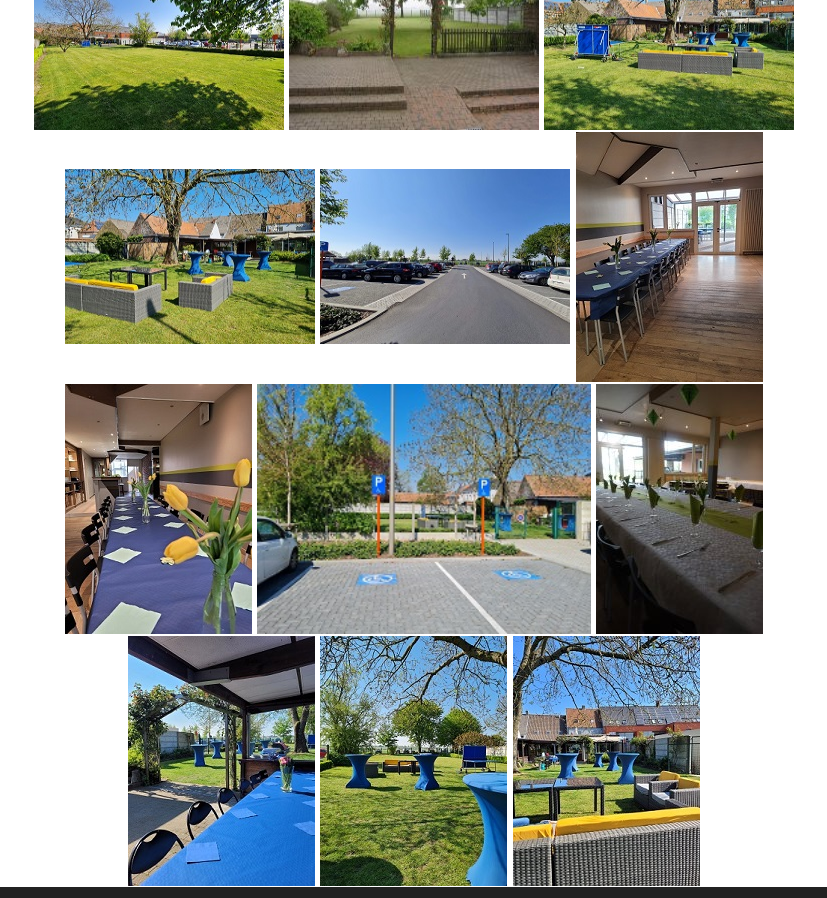
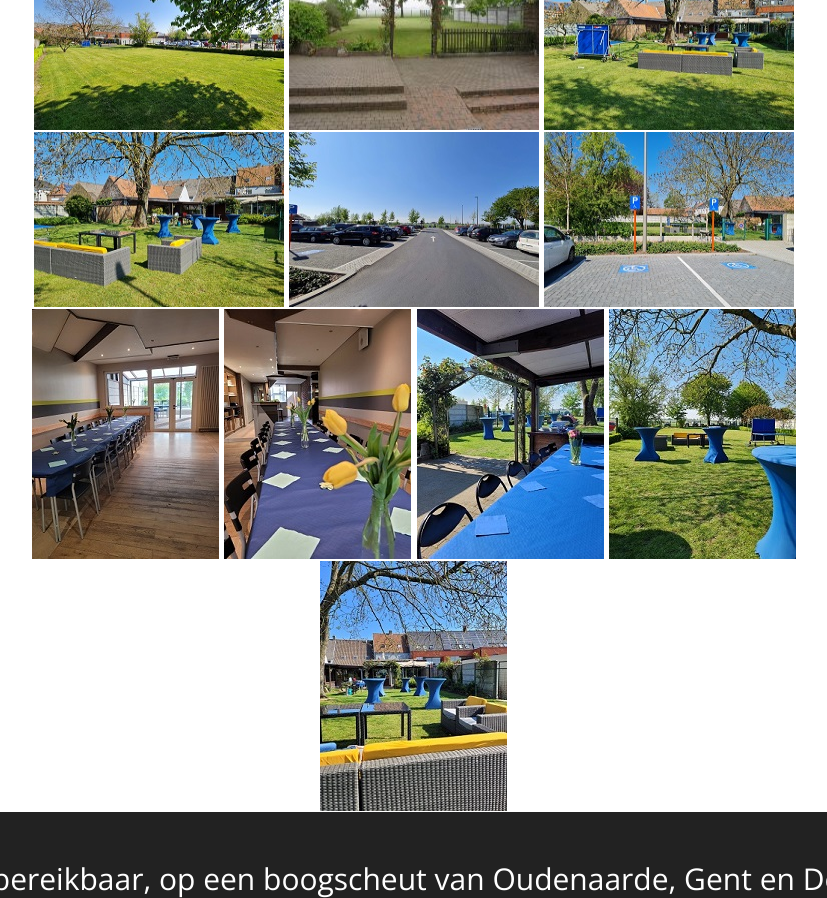
Before and after one commit to dirkallaert/dirkallaert.github.io, a plain HTML site: page index.html in a window 1280 px wide. Shown: the part 2480-3378 px from the top of the page, without its empty margins (226-1053 px from the left). Drawn offline with nearby package versions, Linux system fonts and the light colour scheme; some packages are replaced by stand-ins of ours; a script that the page names is missing.

Commit message:
new dimensions

```diff
--- a/index.html
+++ b/index.html
@@ -205,11 +205,12 @@ ga('send', 'pageview', {'anonymizeIp': true});
 
 		<a href="img/19.jpg"><img style="margin:1px;width:250px;height:175px" src="img/thumb19.jpg"></a>
 		<a href="img/20.jpg"><img style="margin:1px;width:250px;height:175px" src="img/thumb20.jpg"></a>
+		<a href="img/21.jpg"><img style="margin:1px;width:250px;height:175px" src="img/thumb21.jpg"></a>
+		<br>
 
 		<a href="img/12.jpg"><img style="margin:1px;height:250px" src="img/thumb12.jpg"></a>
 		<a href="img/8.jpg"><img style="margin:1px;height:250px" src="img/thumb8.jpg"></a>
-		<a href="img/21.jpg"><img style="margin:1px;height:250px" src="img/thumb21.jpg"></a>
-		<a href="img/18.jpg"><img style="margin:1px;height:250px" src="img/thumb18.jpg"></a>
+		<!--<a href="img/18.jpg"><img style="margin:1px;height:250px" src="img/thumb18.jpg"></a>-->
 		<a href="img/22.jpg"><img style="margin:1px;height:250px" src="img/thumb22.jpg"></a>
 		<a href="img/3.jpg"><img style="margin:1px;height:250px" src="img/thumb3.jpg"></a>
 		<a href="img/23.jpg"><img style="margin:1px;height:250px" src="img/thumb23.jpg"></a>
```
